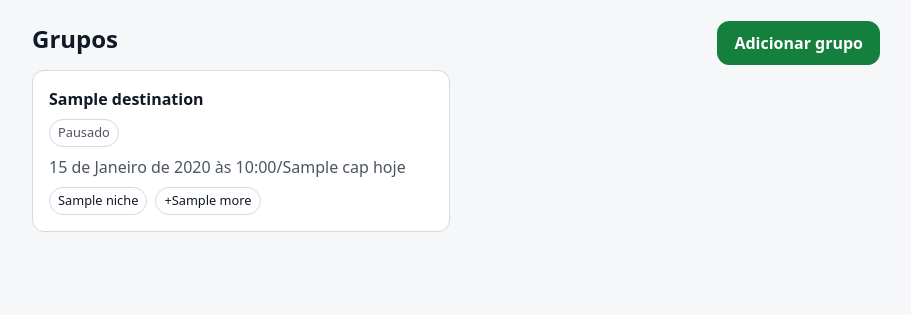
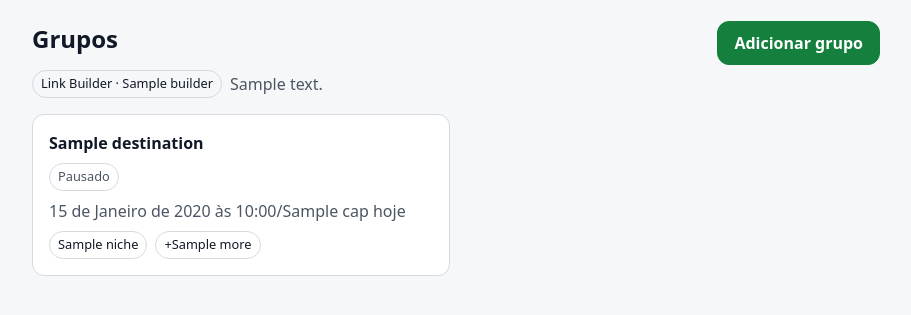
Before and after one commit to Mewstacks/Spreading, a Django app: template apps/panel/templates/panel/groups.html in a window 1280 px wide. Shown: the part 61-376 px from the top of the page, without its empty margins (184-1095 px from the left). Run offline with Django 5.2, Linux system fonts and the light colour scheme; the template is opened without the code that fills it: most values are stand-ins (such as "Sample title", 1, 10 or a date in 2020); parts of the project's set-up code (start-up, migrations or seed data) failed here and were passed over.

Commit message:
Show the Link Builder state on the groups page
A tag with the state and, when something needs attention, the detail the runner recorded.

Co-Authored-By: Claude Sonnet 5.5 <noreply@anthropic.com>

```diff
--- a/apps/panel/templates/panel/base.html
+++ b/apps/panel/templates/panel/base.html
@@ -56,6 +56,8 @@ a.card:hover{border-color:var(--control)}
   border:1px solid var(--border);font-size:var(--fs-s);color:var(--text)}
 .tag-on{background:var(--accent-soft);border-color:var(--accent)}
 .tag-off{color:var(--muted)}
+.tag-warn{border-color:var(--danger);color:var(--danger)}
+.status{margin:0 0 var(--s4)}
 .chips{display:flex;flex-wrap:wrap;gap:var(--s2)}
 .chip{position:relative;display:inline-flex}
 .chip input{position:absolute;inset:0;width:100%;height:100%;opacity:0;margin:0;cursor:pointer}
--- a/apps/panel/templates/panel/groups.html
+++ b/apps/panel/templates/panel/groups.html
@@ -5,6 +5,12 @@
   <h1>Grupos</h1>
   <a class="btn btn-primary" href="{% url 'panel:add' %}">Adicionar grupo</a>
 </div>
+{% if builder %}
+<div class="meta status">
+  <span class="tag tag-{{ builder.tone }}">Link Builder · {{ builder.label }}</span>
+  {% if builder.detail %}<span>{{ builder.detail }}</span>{% endif %}
+</div>
+{% endif %}
 {% if cards %}
 <div class="grid">
   {% for c in cards %}
```
Also changed, not shown: apps/panel/views.py (+22 -1 lines), tests/test_panel.py (+15 -0 lines).
